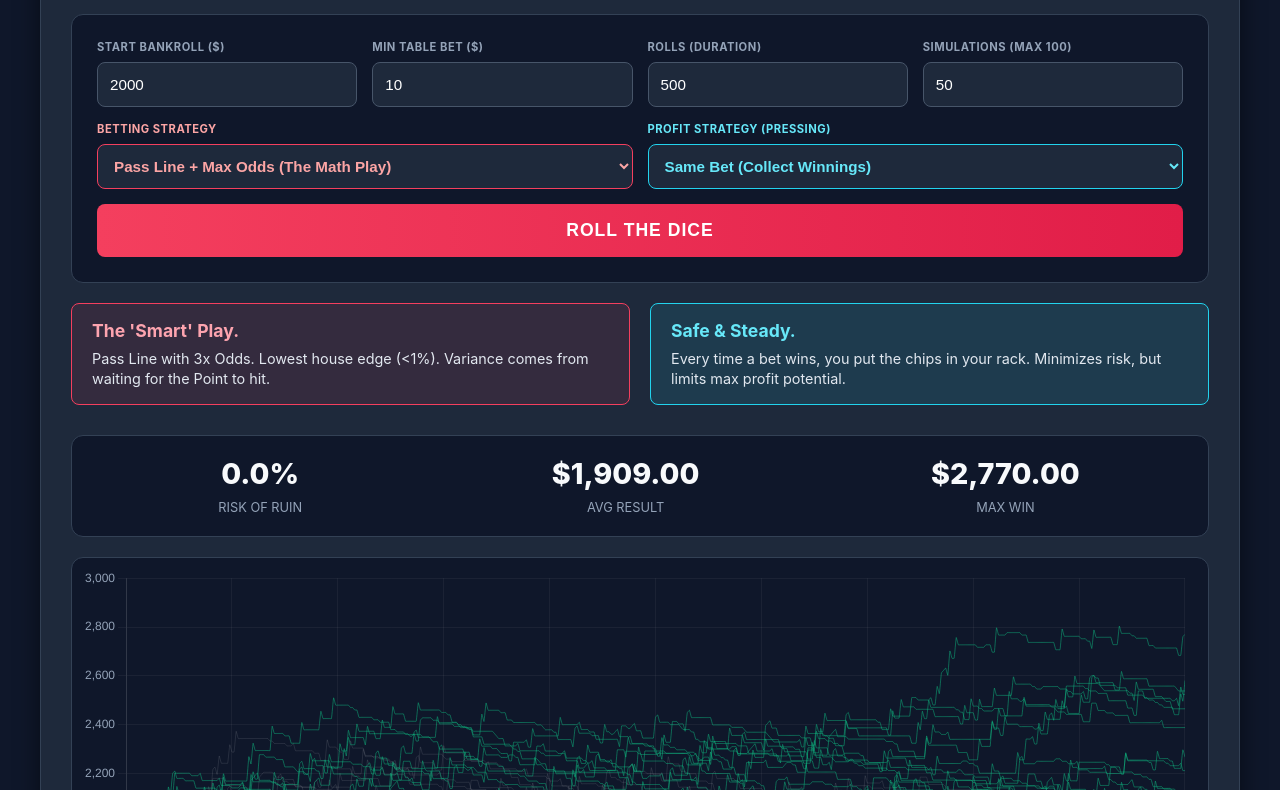
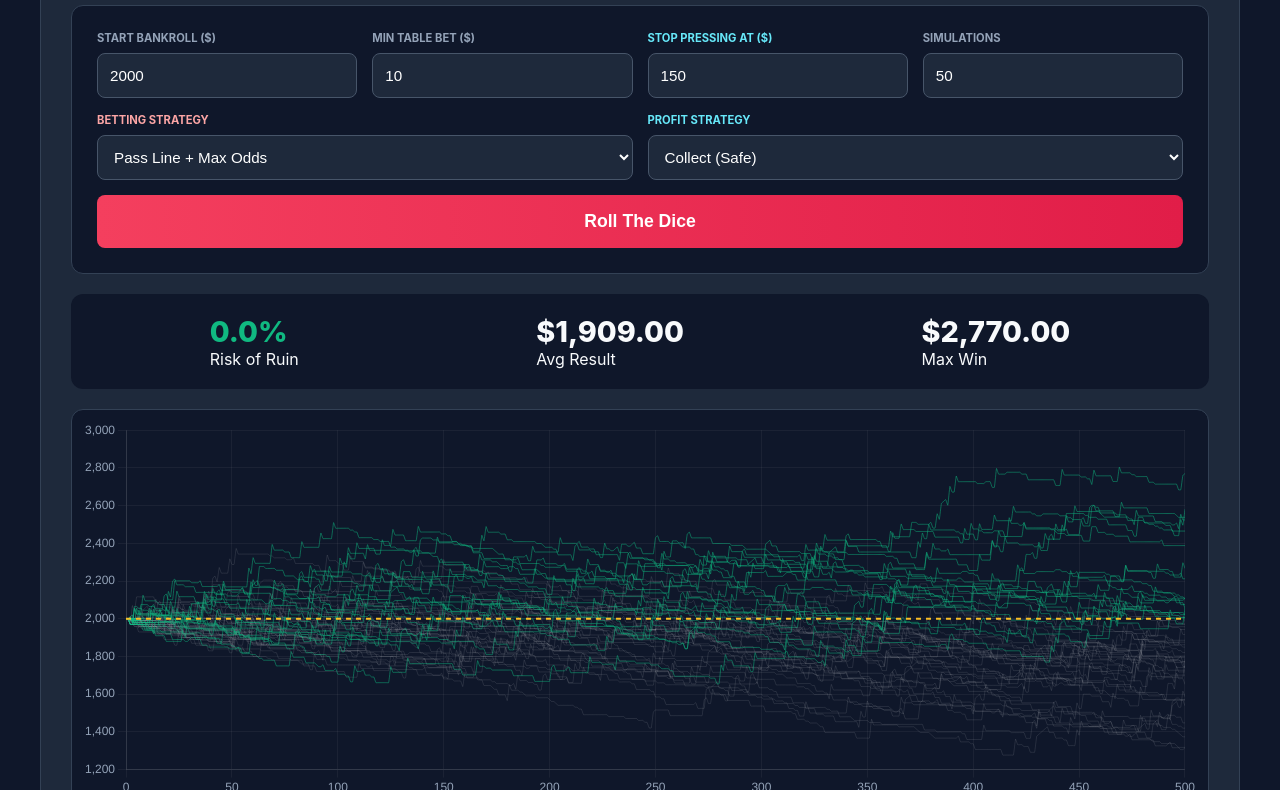
Before and after one commit to tjhootman/craps-simulator, a plain HTML site: page index.html in a window 1280 px wide. Shown: the part 126-916 px from the top of the page. Drawn offline with nearby package versions, Linux system fonts and the light colour scheme.

Commit message:
Fix Power Press logic

```diff
--- a/index.html
+++ b/index.html
@@ -6,106 +6,23 @@
     <title>Craps Strategy Simulator</title>
     <script src="https://cdn.jsdelivr.net/npm/chart.js"></script>
     <style>
-        :root {
-            --bg-color: #0f172a;       /* Deep Navy */
-            --card-bg: #1e293b;        /* Lighter Navy */
-            --primary: #f43f5e;        /* Dice Red */
-            --accent: #22d3ee;         /* Cyan */
-            --danger: #ef4444;         /* Ruin Red */
-            --gold: #fbbf24;           /* Winner Gold */
-            --text-main: #f8fafc;
-            --text-muted: #94a3b8;
-        }
-
+        :root { --bg-color: #0f172a; --card-bg: #1e293b; --primary: #f43f5e; --accent: #22d3ee; --text-main: #f8fafc; --text-muted: #94a3b8; }
         *, *::before, *::after { box-sizing: border-box; }
-
-        body {
-            font-family: 'Inter', system-ui, -apple-system, sans-serif;
-            background-color: var(--bg-color);
-            color: var(--text-main);
-            margin: 0;
-            padding: 40px 20px;
-            display: flex; flex-direction: column; align-items: center;
-            min-height: 100vh;
-        }
-
-        .container {
-            max-width: 1200px; width: 100%; background: var(--card-bg);
-            padding: 30px; border-radius: 16px; border: 1px solid #334155;
-            box-shadow: 0 10px 25px rgba(0,0,0,0.5);
-        }
-
-        h1 {
-            margin-top: 0; text-align: center; font-weight: 800;
-            background: -webkit-linear-gradient(45deg, #f43f5e, #fbbf24);
-            -webkit-background-clip: text; -webkit-text-fill-color: transparent;
-            margin-bottom: 30px; font-size: 2rem;
-        }
-
-        /* GRID SYSTEM */
-        .controls {
-            display: grid; grid-template-columns: repeat(4, 1fr);
-            gap: 15px; margin-bottom: 20px; padding: 25px;
-            background: #0f172a; border-radius: 12px; border: 1px solid #334155;
-        }
-
+        body { font-family: 'Inter', sans-serif; background: var(--bg-color); color: var(--text-main); margin: 0; padding: 40px 20px; display: flex; flex-direction: column; align-items: center; }
+        .container { max-width: 1200px; width: 100%; background: var(--card-bg); padding: 30px; border-radius: 16px; border: 1px solid #334155; }
+        h1 { margin-top: 0; text-align: center; background: -webkit-linear-gradient(45deg, #f43f5e, #fbbf24); -webkit-background-clip: text; -webkit-text-fill-color: transparent; }
+        .controls { display: grid; grid-template-columns: repeat(4, 1fr); gap: 15px; margin-bottom: 20px; padding: 25px; background: #0f172a; border-radius: 12px; border: 1px solid #334155; }
         .control-group { display: flex; flex-direction: column; }
         .wide-input { grid-column: span 2; }
-
-        label {
-            font-size: 0.7rem; text-transform: uppercase; letter-spacing: 0.5px;
-            font-weight: 700; margin-bottom: 8px; color: var(--text-muted);
-        }
-
-        input, select {
-            background: #1e293b; color: white; padding: 0 12px; height: 45px;
-            border: 1px solid #475569; border-radius: 8px; font-size: 0.95rem; width: 100%;
-        }
-
-        #strategy { border-color: var(--primary); color: #fca5a5; font-weight: 600; }
-        #pressMode { border-color: var(--accent); color: #67e8f9; font-weight: 600; }
-
+        label { font-size: 0.7rem; text-transform: uppercase; font-weight: 700; margin-bottom: 8px; color: var(--text-muted); }
+        input, select { background: #1e293b; color: white; padding: 0 12px; height: 45px; border: 1px solid #475569; border-radius: 8px; font-size: 0.95rem; width: 100%; }
+        button { grid-column: 1 / -1; padding: 16px; background: linear-gradient(to right, #f43f5e, #e11d48); color: white; border: none; border-radius: 8px; font-size: 1.1rem; font-weight: bold; cursor: pointer; }
         .info-grid { display: grid; grid-template-columns: 1fr 1fr; gap: 20px; margin-bottom: 30px; }
-        .info-card { padding: 15px 20px; border-radius: 8px; text-align: left; transition: all 0.3s ease; }
-        .info-card strong { display: block; font-size: 1.1rem; margin-bottom: 5px; }
-        .info-card p { margin: 0; font-size: 0.9rem; color: #e2e8f0; line-height: 1.4; }
-
-        #strategyInfo { background: rgba(244, 63, 94, 0.1); border: 1px solid var(--primary); }
-        #strategyInfo strong { color: #fda4af; }
-        #pressInfo { background: rgba(34, 211, 238, 0.1); border: 1px solid var(--accent); }
-        #pressInfo strong { color: #67e8f9; }
-
-        button {
-            grid-column: 1 / -1; padding: 16px;
-            background: linear-gradient(to right, #f43f5e, #e11d48);
-            color: white; border: none; border-radius: 8px;
-            font-size: 1.1rem; font-weight: bold; cursor: pointer;
-            text-transform: uppercase; letter-spacing: 1px; transition: transform 0.1s;
-        }
-        button:hover { transform: translateY(-1px); }
-        button:disabled { opacity: 0.7; cursor: wait; }
-
-        .stats-bar {
-            display: flex; justify-content: space-around; margin-bottom: 20px;
-            padding: 20px; background: #0f172a; border-radius: 12px; border: 1px solid #334155;
-            flex-wrap: wrap; gap: 15px;
-        }
-        .stat-box { text-align: center; min-width: 120px; }
-        .stat-val { font-size: 1.8rem; font-weight: 800; display: block; margin-bottom: 5px; }
-        .stat-label { font-size: 0.8rem; color: var(--text-muted); text-transform: uppercase; }
-
-        .chart-container { position: relative; height: 500px; width: 100%; background: #0f172a; border-radius: 12px; padding: 10px; border: 1px solid #334155; }
-        .legend-bar { display: flex; flex-wrap: wrap; justify-content: center; gap: 20px; margin-top: 15px; padding: 10px; }
-        .legend-item { display: flex; align-items: center; font-size: 0.85rem; color: var(--text-muted); font-weight: 600; }
-        .dot { width: 12px; height: 12px; border-radius: 50%; margin-right: 8px; display: inline-block; }
-        .line-dash { width: 25px; height: 0; border-top: 2px dashed #fbbf24; margin-right: 8px; display: inline-block; }
-
-        @media (max-width: 1024px) { .controls { grid-template-columns: 1fr 1fr; } .wide-input { grid-column: span 1; } button { grid-column: span 2; } }
-        @media (max-width: 600px) {
-            body { padding: 15px 10px; } .container { padding: 15px; }
-            .controls { grid-template-columns: 1fr; padding: 15px; } button { grid-column: span 1; }
-            .info-grid { grid-template-columns: 1fr; gap: 10px; } .chart-container { height: 300px; }
-        }
+        .info-card { padding: 15px 20px; border-radius: 8px; background: rgba(255,255,255,0.05); }
+        .chart-container { position: relative; height: 400px; width: 100%; background: #0f172a; border-radius: 12px; padding: 10px; border: 1px solid #334155; }
+        .stats-bar { display: flex; justify-content: space-around; margin-bottom: 20px; padding: 20px; background: #0f172a; border-radius: 12px; }
+        .stat-val { font-size: 1.8rem; font-weight: 800; display: block; }
+        @media (max-width: 800px) { .controls { grid-template-columns: 1fr 1fr; } .wide-input { grid-column: span 1; } button { grid-column: span 2; } }
     </style>
 </head>
 <body>
@@ -123,65 +40,43 @@
             <input type="number" id="minBet" value="10" min="5">
         </div>
         <div class="control-group">
-            <label>Rolls (Duration)</label>
-            <input type="number" id="rolls" value="500" max="2000">
+            <label style="color: #67e8f9;">Stop Pressing At ($)</label>
+            <input type="number" id="pressLimit" value="150" min="10">
         </div>
         <div class="control-group">
-            <label>Simulations (Max 100)</label>
+            <label>Simulations</label>
             <input type="number" id="sims" value="50" max="100">
         </div>
 
         <div class="control-group wide-input">
             <label style="color: #fca5a5;">Betting Strategy</label>
-            <select id="strategy" onchange="updateInfoCards()">
-                <option value="pass_odds">Pass Line + Max Odds (The Math Play)</option>
-                <option value="iron_cross">Iron Cross (Action/Grind)</option>
-                <option value="place_68">Place 6 & 8 (Conservative)</option>
-                <option value="dark_side">Dark Side (Don't Pass + Lay)</option>
+            <select id="strategy">
+                <option value="pass_odds">Pass Line + Max Odds</option>
+                <option value="iron_cross">Iron Cross (Action)</option>
+                <option value="place_68">Place 6 & 8</option>
+                <option value="dark_side">Dark Side (Don't Pass)</option>
             </select>
         </div>
-
         <div class="control-group wide-input">
-            <label style="color: #67e8f9;">Profit Strategy (Pressing)</label>
-            <select id="pressMode" onchange="updateInfoCards()">
-                <option value="collect">Same Bet (Collect Winnings)</option>
-                <option value="press_half">Press Half (Increase 50% on Win)</option>
-                <option value="press_full">Power Press (Double on Win)</option>
+            <label style="color: #67e8f9;">Profit Strategy</label>
+            <select id="pressMode">
+                <option value="collect">Collect (Safe)</option>
+                <option value="press_half">Press Half (Balanced)</option>
+                <option value="press_full">Power Press (Risky)</option>
             </select>
         </div>
 
         <button id="runBtn" onclick="handleRun()">Roll The Dice</button>
     </div>
 
-    <div class="info-grid">
-        <div class="info-card" id="strategyInfo"><strong>Strategy</strong><p>...</p></div>
-        <div class="info-card" id="pressInfo"><strong>Profit Strategy</strong><p>...</p></div>
-    </div>
-
     <div class="stats-bar">
-        <div class="stat-box">
-            <span class="stat-val" id="stat-ror">0%</span>
-            <span class="stat-label">Risk of Ruin</span>
-        </div>
-        <div class="stat-box">
-            <span class="stat-val" id="stat-avg">$0</span>
-            <span class="stat-label">Avg Result</span>
-        </div>
-        <div class="stat-box">
-            <span class="stat-val" id="stat-max">$0</span>
-            <span class="stat-label">Max Win</span>
-        </div>
+        <div class="stat-box"><span class="stat-val" id="stat-ror">0%</span><span class="stat-label">Risk of Ruin</span></div>
+        <div class="stat-box"><span class="stat-val" id="stat-avg">$0</span><span class="stat-label">Avg Result</span></div>
+        <div class="stat-box"><span class="stat-val" id="stat-max">$0</span><span class="stat-label">Max Win</span></div>
     </div>
 
     <div class="chart-container">
         <canvas id="chartCanvas"></canvas>
-    </div>
-
-    <div class="legend-bar">
-        <div class="legend-item"><span class="dot" style="background-color: #fbbf24;"></span> Hot Shooter (2x)</div>
-        <div class="legend-item"><span class="dot" style="background-color: #10b981;"></span> Profitable</div>
-        <div class="legend-item"><span class="dot" style="background-color: rgba(255,255,255,0.2);"></span> Survivor</div>
-        <div class="legend-item"><span class="dot" style="background-color: #ef4444;"></span> Ruined ($0)</div>
     </div>
 </div>
 
@@ -189,29 +84,7 @@
     Chart.defaults.color = '#94a3b8'; Chart.defaults.borderColor = 'rgba(255, 255, 255, 0.1)';
     let myChart = null;
     const USD = new Intl.NumberFormat('en-US', { style: 'currency', currency: 'USD' });
-
     const ODDS_PAYOUT = { 4: 2, 10: 2, 5: 1.5, 9: 1.5, 6: 1.2, 8: 1.2 };
-    const PLACE_PAYOUT = { 4: 1.8, 10: 1.8, 5: 1.4, 9: 1.4, 6: 1.166, 8: 1.166 };
-
-    const STRAT_DESC = {
-        pass_odds: "<strong>The 'Smart' Play.</strong> Pass Line with 3x Odds. Lowest house edge (<1%). Variance comes from waiting for the Point to hit.",
-        iron_cross: "<strong>The Action Play.</strong> Bets on Field, 5, 6, 8. Wins on EVERY roll except 7. High frequency wins, but 'Big Red' (7) wipes out 4 bets at once.",
-        place_68: "<strong>The Conservative Play.</strong> Bet $12 on 6 and $12 on 8. Wait for hits. Take them down after a few wins or press them up.",
-        dark_side: "<strong>The Contrarian.</strong> Betting *against* the shooter (Don't Pass). You win when everyone else loses (on 7). Low house edge, but socially awkward."
-    };
-
-    const PRESS_DESC = {
-        collect: "<strong>Safe & Steady.</strong> Every time a bet wins, you put the chips in your rack. Minimizes risk, but limits max profit potential.",
-        press_half: "<strong>Balanced Growth.</strong> On a win, add half the profit to the bet. Grows your action while taking some profit off the table.",
-        press_full: "<strong>Power Press (Max Profit).</strong> Re-invest 100% of winnings into the bet. Exponential growth on a hot roll, but one '7' kills a massive stack."
-    };
-
-    function updateInfoCards() {
-        const strat = document.getElementById('strategy').value;
-        const press = document.getElementById('pressMode').value;
-        document.getElementById('strategyInfo').innerHTML = `<p>${STRAT_DESC[strat]}</p>`;
-        document.getElementById('pressInfo').innerHTML = `<p>${PRESS_DESC[press]}</p>`;
-    }
 
     function handleRun() {
         const btn = document.getElementById('runBtn');
@@ -219,27 +92,27 @@
         setTimeout(() => { runSimulation(); btn.innerHTML = "Roll The Dice"; btn.disabled = false; }, 50);
     }
 
-    function rollDice() {
-        const d1 = Math.floor(Math.random() * 6) + 1;
-        const d2 = Math.floor(Math.random() * 6) + 1;
-        return d1 + d2;
-    }
+    function rollDice() { return Math.floor(Math.random() * 6) + 1 + Math.floor(Math.random() * 6) + 1; }
 
     function runSimulation() {
         let bankroll = parseFloat(document.getElementById('bankroll').value);
         let minBet = parseFloat(document.getElementById('minBet').value);
-        let maxRolls = parseInt(document.getElementById('rolls').value);
+        let pressLimit = parseFloat(document.getElementById('pressLimit').value);
         let sims = parseInt(document.getElementById('sims').value);
         const strategy = document.getElementById('strategy').value;
         const pressMode = document.getElementById('pressMode').value;
+        const maxRolls = 500;
 
         if (sims > 100) sims = 100;
-        if (maxRolls > 2000) maxRolls = 2000;
 
         const allDatasets = [];
-        let ruinedCount = 0;
-        let finalSum = 0;
-        let maxWin = 0;
+        let finalSum = 0; let maxWin = 0; let ruinedCount = 0;
+
+        // CALCULATE TRUE MINIMUM COST PER STRATEGY
+        let minStrategyCost = minBet; // Default
+        if (strategy === 'iron_cross') minStrategyCost = minBet * 4.4; // $44 for $10 table (Field, 5, 6, 8)
+        if (strategy === 'place_68') minStrategyCost = minBet * 2.4; // $24 for $10 table
+        // Pass/Dark Side remains minBet
 
         for (let s = 0; s < sims; s++) {
             let cash = bankroll;
@@ -247,16 +120,23 @@
             let point = 0;
             let activeBets = {};
             let isRuined = false;
+            let unitSize = minBet;
 
             for (let r = 1; r <= maxRolls; r++) {
-                if (cash < minBet) { isRuined = true; cash = 0; }
+                // THE FIX: Use Strategy Cost, not just $0
+                if (cash < minStrategyCost) { isRuined = true; cash = 0; }
 
                 if (!isRuined) {
+                    // RESET LOGIC
+                    if (strategy === 'iron_cross' && cash < unitSize * 4.4) unitSize = minBet;
+                    if (strategy === 'place_68' && cash < unitSize * 2.4) unitSize = minBet;
+                    if (strategy === 'pass_odds' && cash < unitSize * 3) unitSize = minBet;
+
                     const roll = rollDice();
                     let winnings = 0;
                     let losses = 0;
 
-                    // --- 1. GAME STATE UPDATE (FIXED: Runs independently of bets) ---
+                    // 1. GAME EVENT
                     let event = 'neutral';
                     if (point === 0) {
                         if (roll === 7 || roll === 11) event = 'natural';
@@ -267,63 +147,52 @@
                         else if (roll === 7) { event = 'seven_out'; point = 0; }
                     }
 
-                    // --- 2. PLACE BETS ---
-
-                    // Come Out Bets (Pass/Don't)
-                    if (point === 0 && event !== 'natural' && event !== 'craps') {
-                        // Point is being set (or was just cleared), ready for next Come Out
-                        // (Logic handled implicitly: pass bets stay up unless lost)
-                    }
+                    // 2. PLACE BETS
                     if (point === 0) {
+                        if (event === 'natural' || event === 'craps' || event === 'seven_out' || event === 'point_hit') {
+                            unitSize = minBet;
+                        }
                         if (strategy === 'pass_odds' && !activeBets.pass) { cash -= minBet; activeBets.pass = minBet; }
                         if (strategy === 'dark_side' && !activeBets.dontpass) { cash -= minBet; activeBets.dontpass = minBet; }
                     }
-
-                    // Point Established Bets (Odds, Place, Iron Cross)
-                    if (point !== 0) {
-                        // Pass Line Odds
-                        if (strategy === 'pass_odds' && activeBets.pass && !activeBets.odds && cash > minBet * 3) {
-                            activeBets.odds = minBet * 3; cash -= activeBets.odds;
+                    else {
+                        function updateBet(betKey, targetAmt) {
+                            if (!activeBets[betKey]) {
+                                activeBets[betKey] = targetAmt; cash -= targetAmt;
+                            } else if (activeBets[betKey] < targetAmt) {
+                                cash -= (targetAmt - activeBets[betKey]); activeBets[betKey] = targetAmt;
+                            } else if (activeBets[betKey] > targetAmt) {
+                                cash += (activeBets[betKey] - targetAmt); activeBets[betKey] = targetAmt;
+                            }
                         }
 
-                        // Place 6 & 8
-                        if (strategy === 'place_68' && cash > (minBet+2)*2) {
-                            let betAmt = minBet + 2;
-                            if (!activeBets.place6 && point !== 6) { activeBets.place6 = betAmt; cash -= betAmt; }
-                            if (!activeBets.place8 && point !== 8) { activeBets.place8 = betAmt; cash -= betAmt; }
+                        if (strategy === 'pass_odds' && activeBets.pass && cash > unitSize * 3) {
+                            if (!activeBets.odds) { activeBets.odds = unitSize * 3; cash -= activeBets.odds; }
                         }
 
-                        // Iron Cross
-                        if (strategy === 'iron_cross' && cash > minBet * 4) {
-                            if (!activeBets.place5 && point !== 5) { activeBets.place5 = minBet; cash -= minBet; }
-                            if (!activeBets.place6 && point !== 6) { activeBets.place6 = minBet+2; cash -= (minBet+2); }
-                            if (!activeBets.place8 && point !== 8) { activeBets.place8 = minBet+2; cash -= (minBet+2); }
-                            // Field is always placed in Iron Cross
-                            if (!activeBets.field) { activeBets.field = minBet; cash -= minBet; }
+                        if (strategy === 'place_68' && cash > (unitSize+2)*2) {
+                            if (point !== 6) updateBet('place6', unitSize + 2);
+                            if (point !== 8) updateBet('place8', unitSize + 2);
+                        }
+
+                        if (strategy === 'iron_cross' && cash > unitSize * 4) {
+                            if (point !== 5) updateBet('place5', unitSize);
+                            if (point !== 6) updateBet('place6', unitSize + 2);
+                            if (point !== 8) updateBet('place8', unitSize + 2);
+                            if (!activeBets.field) { activeBets.field = unitSize; cash -= unitSize; }
                         }
                     }
 
-                    // --- 3. RESOLVE PAYOUTS ---
-
-                    // A. Pass Line
+                    // 3. RESOLVE
                     if (activeBets.pass) {
-                        if (event === 'natural') winnings += activeBets.pass; // 7/11
+                        if (event === 'natural') winnings += activeBets.pass;
                         else if (event === 'craps') { losses += activeBets.pass; delete activeBets.pass; }
                         else if (event === 'point_hit') {
                             winnings += activeBets.pass;
-                            if (activeBets.odds) {
-                                // Reconstruct point for odds payout (since we reset point to 0 above)
-                                winnings += activeBets.odds * ODDS_PAYOUT[roll];
-                                cash += activeBets.odds; delete activeBets.odds;
-                            }
-                        }
-                        else if (event === 'seven_out') {
-                            losses += activeBets.pass + (activeBets.odds || 0);
-                            delete activeBets.pass; delete activeBets.odds;
-                        }
+                            if (activeBets.odds) { winnings += activeBets.odds * ODDS_PAYOUT[roll]; cash += activeBets.odds; delete activeBets.odds; }
+                        } else if (event === 'seven_out') { losses += activeBets.pass + (activeBets.odds||0); delete activeBets.pass; delete activeBets.odds; }
                     }
 
-                    // B. Don't Pass
                     if (activeBets.dontpass) {
                         if (event === 'natural') { losses += activeBets.dontpass; delete activeBets.dontpass; }
                         else if (event === 'craps' && roll !== 12) winnings += activeBets.dontpass;
@@ -331,41 +200,34 @@
                         else if (event === 'point_hit') { losses += activeBets.dontpass; delete activeBets.dontpass; }
                     }
 
-                    // C. Place Bets / Field (Only work if Point Established, except Field works always)
-
-                    // Field (Iron Cross) - Works every roll
                     if (activeBets.field) {
                         if ([2,3,4,9,10,11,12].includes(roll)) {
                             let mult = (roll === 2 || roll === 12) ? 2 : 1;
                             winnings += activeBets.field * mult;
                             cash += activeBets.field; delete activeBets.field;
-                        } else {
-                            losses += activeBets.field; delete activeBets.field;
-                        }
+                        } else { losses += activeBets.field; delete activeBets.field; }
                     }
 
-                    // Place Bets (Work if point is established, Lost on 7-out)
                     if (point !== 0 || event === 'seven_out') {
                         if (roll === 7) {
-                            // Lose all place bets
                             losses += (activeBets.place5||0) + (activeBets.place6||0) + (activeBets.place8||0);
                             delete activeBets.place5; delete activeBets.place6; delete activeBets.place8;
                         } else {
-                            // Pay Wins
                             if (activeBets.place5 && roll === 5) winnings += activeBets.place5 * 1.4;
                             if (activeBets.place6 && roll === 6) winnings += activeBets.place6 * 1.166;
                             if (activeBets.place8 && roll === 8) winnings += activeBets.place8 * 1.166;
                         }
                     }
 
-                    // --- 4. PRESS LOGIC ---
+                    // 4. PRESS
                     if (winnings > 0) {
-                        if (pressMode === 'collect') {
-                            cash += winnings;
-                        } else if (pressMode === 'press_half') {
-                            cash += (winnings * 0.5);
-                        } else {
-                            // Full press: Re-invest (simplified visual)
+                        cash += winnings;
+                        if (unitSize < pressLimit) {
+                            if (pressMode === 'press_half') { unitSize += (minBet * 0.5); }
+                            else if (pressMode === 'press_full') {
+                                if (winnings >= unitSize) unitSize = unitSize * 2;
+                                else unitSize += minBet;
+                            }
                         }
                     }
                 }
@@ -391,6 +253,7 @@
 
         const ror = ((ruinedCount / sims) * 100).toFixed(1);
         document.getElementById('stat-ror').innerText = `${ror}%`;
+        document.getElementById('stat-ror').style.color = ror > 20 ? '#ef4444' : '#10b981';
         document.getElementById('stat-avg').innerText = USD.format(finalSum / sims);
         document.getElementById('stat-max').innerText = USD.format(maxWin);
 
@@ -400,12 +263,10 @@
     function renderChart(datasets, startLine, maxX) {
         const ctx = document.getElementById('chartCanvas').getContext('2d');
         if (myChart) myChart.destroy();
-
         datasets.push({
             label: 'Start Bankroll', data: [{x: 0, y: startLine}, {x: maxX, y: startLine}],
             borderColor: '#fbbf24', borderWidth: 2, borderDash: [5, 5], pointRadius: 0, order: 0
         });
-
         myChart = new Chart(ctx, {
             type: 'line', data: { datasets: datasets },
             options: {
@@ -419,9 +280,5 @@
         });
     }
 
-    updateInfoCards();
     handleRun();
 </script>
-
-</body>
-</html>
```
